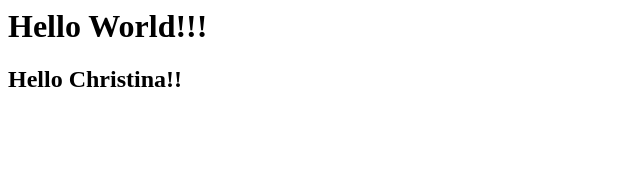
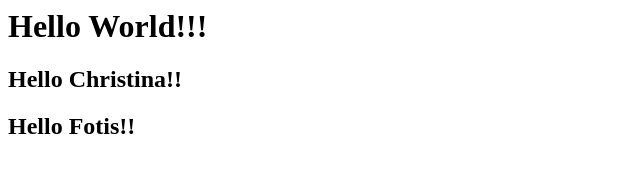
Before and after one commit to ckefalianou/fotis-test, a plain HTML site: page index.html in a window 1280 px wide. Shown: the whole page, without its empty margins (0-640 px from the left). Drawn offline with Linux system fonts and the light colour scheme.

Commit message:
Fotis branch

```diff
--- a/index.html
+++ b/index.html
@@ -4,5 +4,6 @@
     <body>
         <h1>Hello World!!!</h1>
         <h2>Hello Christina!!</h2>
+        <h2>Hello Fotis!!</h2>
     </body>
 </html>
```
